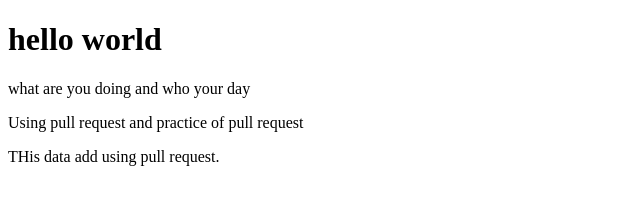
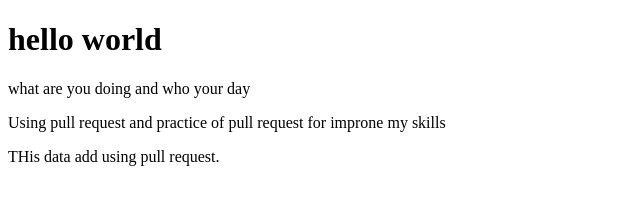
Before and after one commit to MohdMuttavaquil/Git_practice, a plain HTML site: page index.html in a window 1280 px wide. Shown: the whole page, without its empty margins (0-640 px from the left). Drawn offline with Linux system fonts and the light colour scheme.

Commit message:
Add new dat

```diff
--- a/index.html
+++ b/index.html
@@ -9,7 +9,7 @@
 <body>
     <h1>hello world</h1>
     <p>what are you doing and who your day </p>
-    <p>Using pull request and practice of pull request</p>
+    <p>Using pull request and practice of pull request for improne my skills</p>
     <p id="pull">THis data add using pull request.</p>
 </body>
 </html>
```
